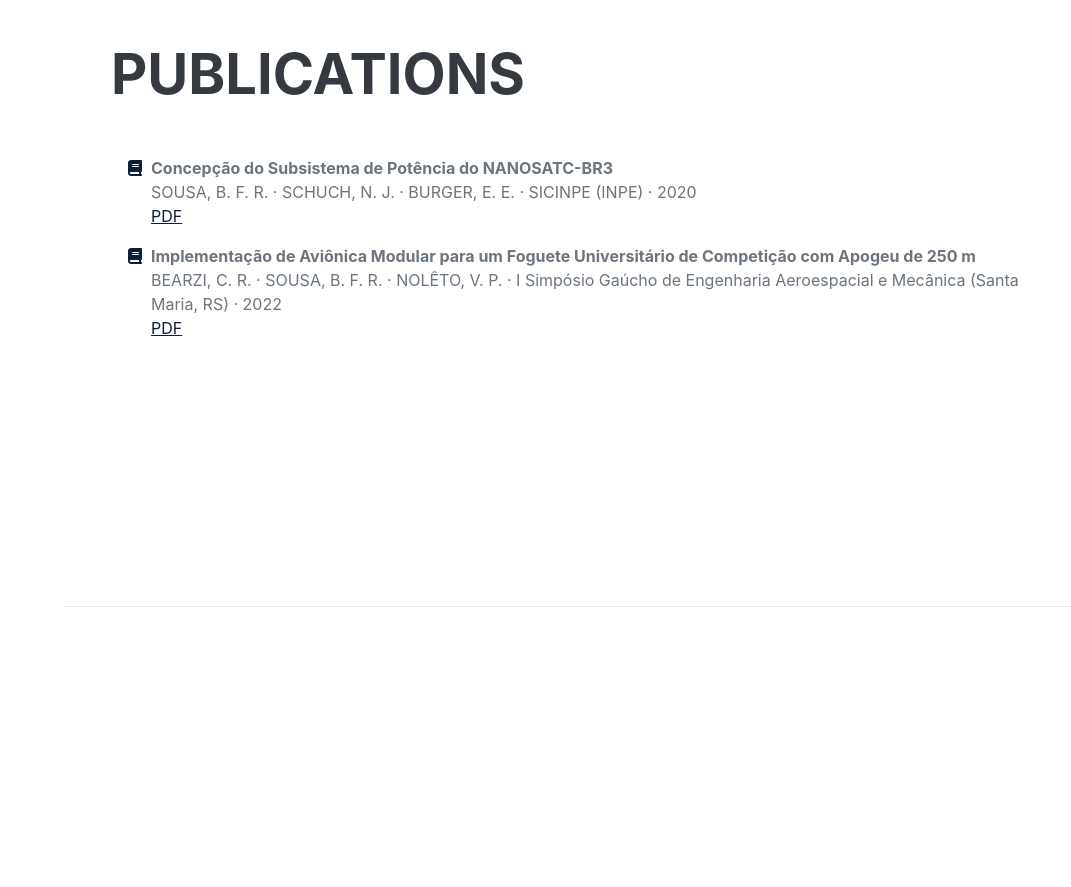
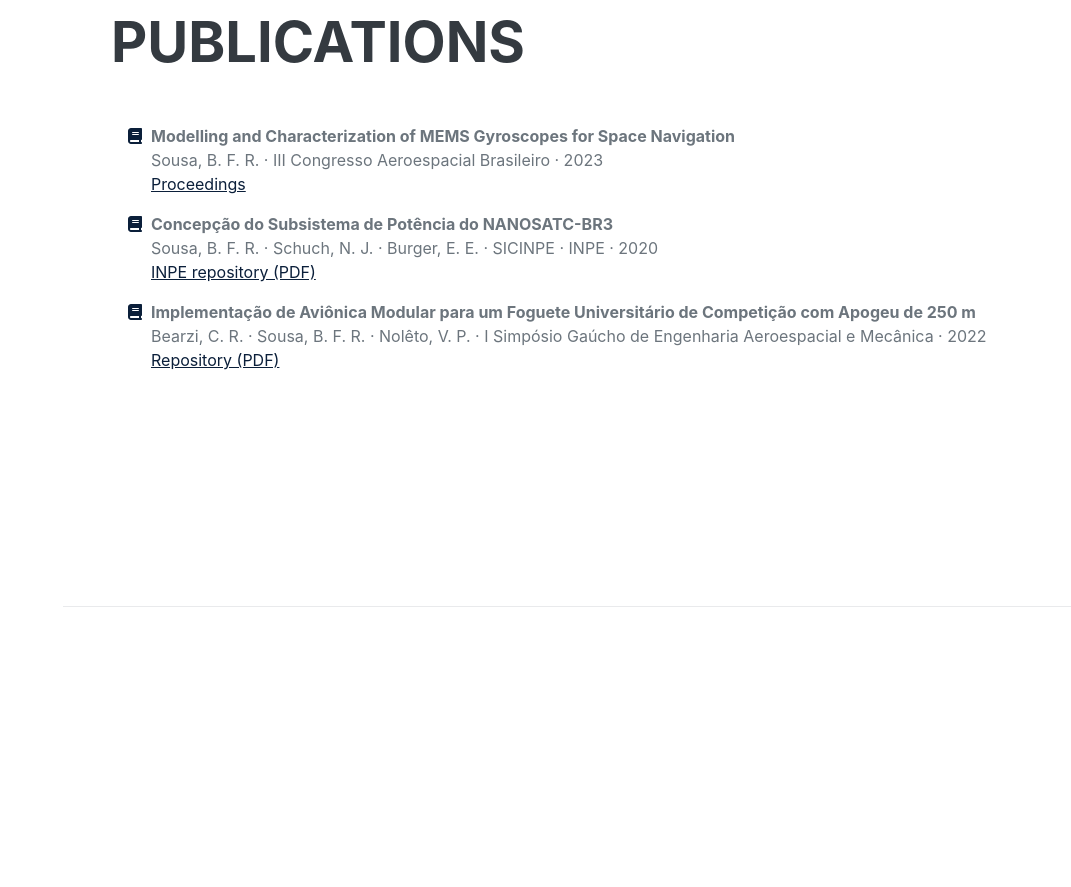
Before and after one commit to BFernandez10/BFernandez10.github.io, a plain HTML site: page index.html in a window 1280 px wide. Shown: the part 3260-4147 px from the top of the page, without its empty margins (209-1280 px from the left). Drawn offline with nearby package versions, Linux system fonts and the light colour scheme; a web font is replaced by a local one.

Commit message:
Update portfolio

```diff
--- a/index.html
+++ b/index.html
@@ -267,44 +267,62 @@
             <h2 class="mb-5">Publications</h2>
 
             <ul class="fa-ul mb-0">
+            <!-- Publication 1 -->
+            <li class="mb-3">
+                <span class="fa-li"><i class="fas fa-book text-primary"></i></span>
+                <div>
+                <div><strong>Modelling and Characterization of MEMS Gyroscopes for Space Navigation</strong></div>
+                <div class="text-muted">
+                    Sousa, B. F. R. · III Congresso Aeroespacial Brasileiro · 2023
+                </div>
+                <div>
+                    <a
+                    href="https://www.even3.com.br/anais/iii-congresso-aeroespacial-brasileiro/1443155-modelling-and-characterization-of-mems-gyroscopes-for-space-navigation/"
+                    target="_blank"
+                    rel="noopener"
+                    >Proceedings</a>
+                </div>
+                </div>
+            </li>
+
+            <!-- Publication 2 -->
             <li class="mb-3">
                 <span class="fa-li"><i class="fas fa-book text-primary"></i></span>
                 <div>
                 <div><strong>Concepção do Subsistema de Potência do NANOSATC-BR3</strong></div>
                 <div class="text-muted">
-                SOUSA, B. F. R. · SCHUCH, N. J. · BURGER, E. E. · SICINPE (INPE) · 2020
+                    Sousa, B. F. R. · Schuch, N. J. · Burger, E. E. · SICINPE · INPE · 2020
                 </div>
                 <div>
                     <a
                     href="http://mtc-m21c.sid.inpe.br/col/sid.inpe.br/mtc-m21c/2020/11.04.22.49/doc/Resumo_PIBIC-Bruno%20Fernandez%20Rodrigues%20de%20Sousa.pdf"
                     target="_blank"
                     rel="noopener"
-                >PDF</a>
+                    >INPE repository (PDF)</a>
                 </div>
                 </div>
             </li>
 
+            <!-- Publication 3 -->
             <li class="mb-3">
                 <span class="fa-li"><i class="fas fa-book text-primary"></i></span>
                 <div>
                 <div><strong>Implementação de Aviônica Modular para um Foguete Universitário de Competição com Apogeu de 250 m</strong></div>
                 <div class="text-muted">
-                BEARZI, C. R. · SOUSA, B. F. R. · NOLÊTO, V. P. · I Simpósio Gaúcho de Engenharia Aeroespacial e Mecânica (Santa Maria, RS) · 2022
+                    Bearzi, C. R. · Sousa, B. F. R. · Nolêto, V. P. · I Simpósio Gaúcho de Engenharia Aeroespacial e Mecânica · 2022
                 </div>
                 <div>
                     <a
                     href="https://repositorio.ufsm.br/bitstream/handle/1/30969/SEAM-DEC.42c76e122c284c03bb70.pdf?sequence=1&isAllowed=y"
                     target="_blank"
                     rel="noopener"
-                >PDF</a>
+                    >Repository (PDF)</a>
                 </div>
                 </div>
             </li>
             </ul>
         </div>
     </section>
-
-
 
       <hr class="m-0" />
 
```
Lines whose indentation alone changed are shown as unchanged.
